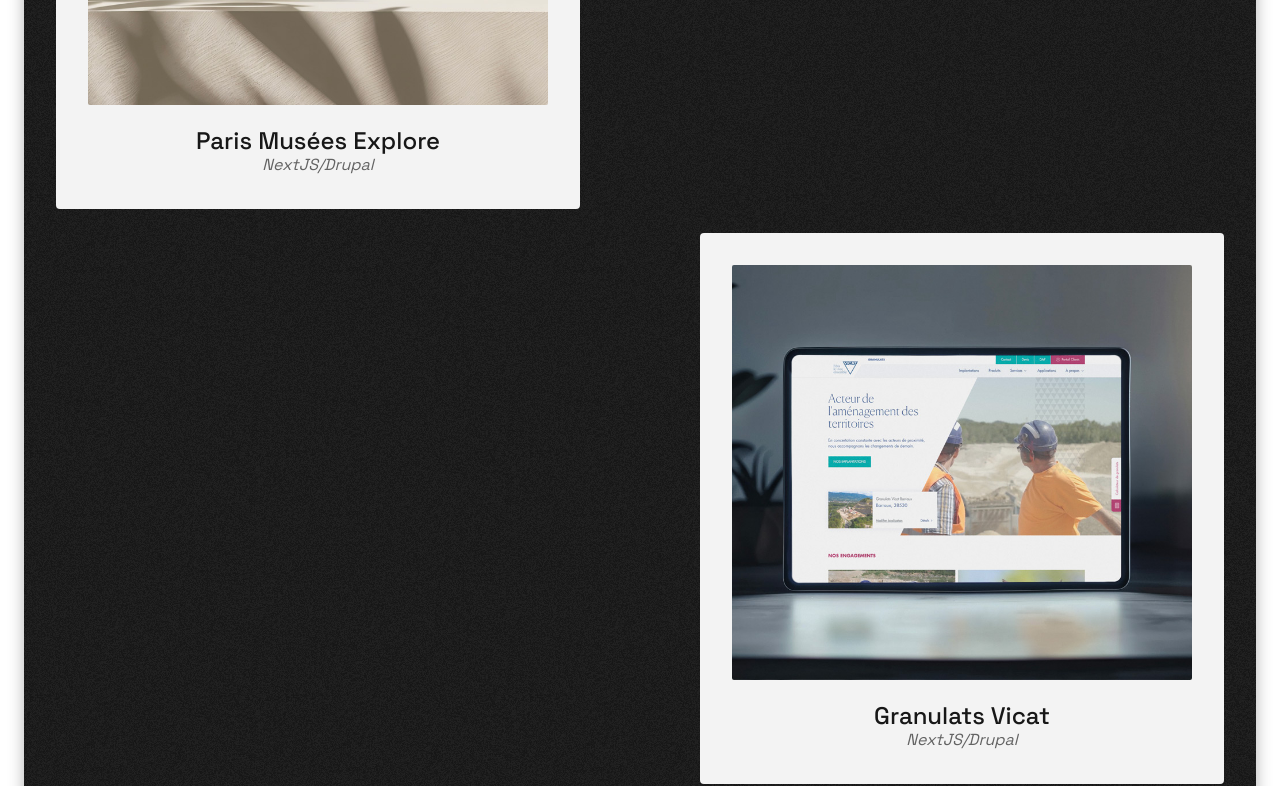
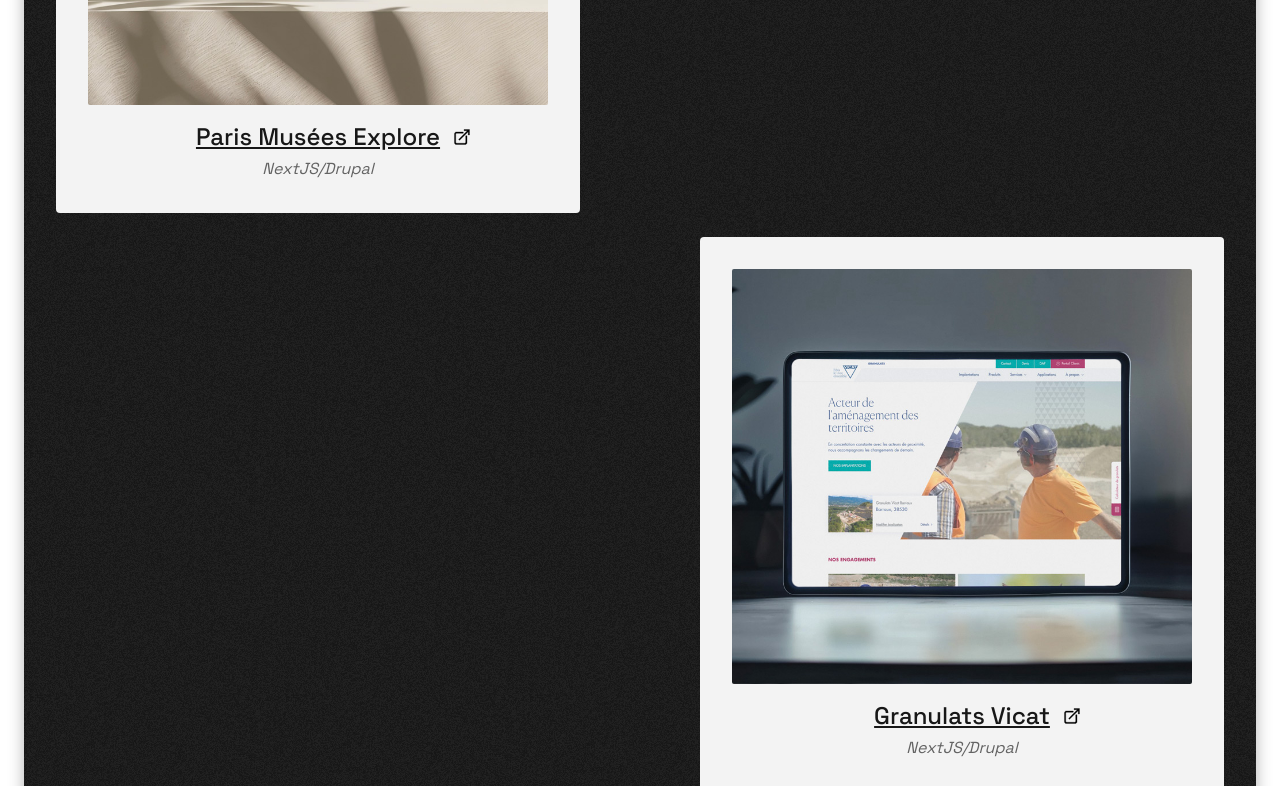
Before and after one commit to tuanp0/site, a website built with Vite: page index.html in a window 1280 px wide. Shown: the part 1593-2379 px from the top of the page. Built offline with nearby package versions, Linux system fonts and the light colour scheme.

Commit message:
link more visible

```diff
--- a/styles/_variables.scss
+++ b/styles/_variables.scss
@@ -6,6 +6,7 @@
   --black-30: rgba(0,0,0,0.3);
   --almost-white: #F3F3F3;
   --almost-black: #171717;
+  --light-grey: #D8D8D8;
   --grey: #5A5A5A;
 
   --tablet: 786px;
--- a/styles/about.scss
+++ b/styles/about.scss
@@ -102,10 +102,19 @@
     padding: 1.5rem;
     text-decoration: none;
     border-radius: 4px;
+    transition: all 0.2s ease-in-out;
 
     @media screen and (min-width: 768px) {
         display: inline-block;
         padding: 2rem;
+
+        &:hover {
+            background: var(--white);
+
+            .site__visuel {
+                box-shadow: 0 0 8px var(--black-30);
+            }
+        }
     }
 }
 
@@ -113,16 +122,34 @@
     display: block;
     width: 460px;
     height: auto;
-    margin: 0 auto 1.5rem auto;
+    margin: 0 auto 1.25rem auto;
     border-radius: 2px;
+    transition: all 0.2s ease-in-out;
+    overflow: hidden;
 }
 
 .site__name {
+    position: relative;
     font-size: 1.25rem;
     font-weight: 500;
     color: var(--almost-black);
     line-height: 1em;
-    margin-bottom: 0;
+    margin-bottom: 0.5rem;
+    text-decoration: underline;
+    padding: 0 2rem;
+    display: inline-block;
+
+    &::after {
+        position: absolute;
+        content: '';
+        width: 20px;
+        height: 20px;
+        right: 0;
+        top: 50%;
+        background: url('../assets/img/external.svg');
+        background-size: 20px 20px;
+        transform: translateY(-50%);
+    }
 
     @media screen and (min-width: 768px) {
         font-size: 1.5rem;
--- a/styles/contact.scss
+++ b/styles/contact.scss
@@ -1,7 +1,7 @@
 .contact {
     position: fixed;
     right: 0;
-    top: 50%;
+    top: 15%;
     padding: 1.25rem 0.75rem;
     background: var(--white);
     border-radius: .75rem 0 0 .75rem;
```
Also changed, not shown: assets/img/external.svg (added).
